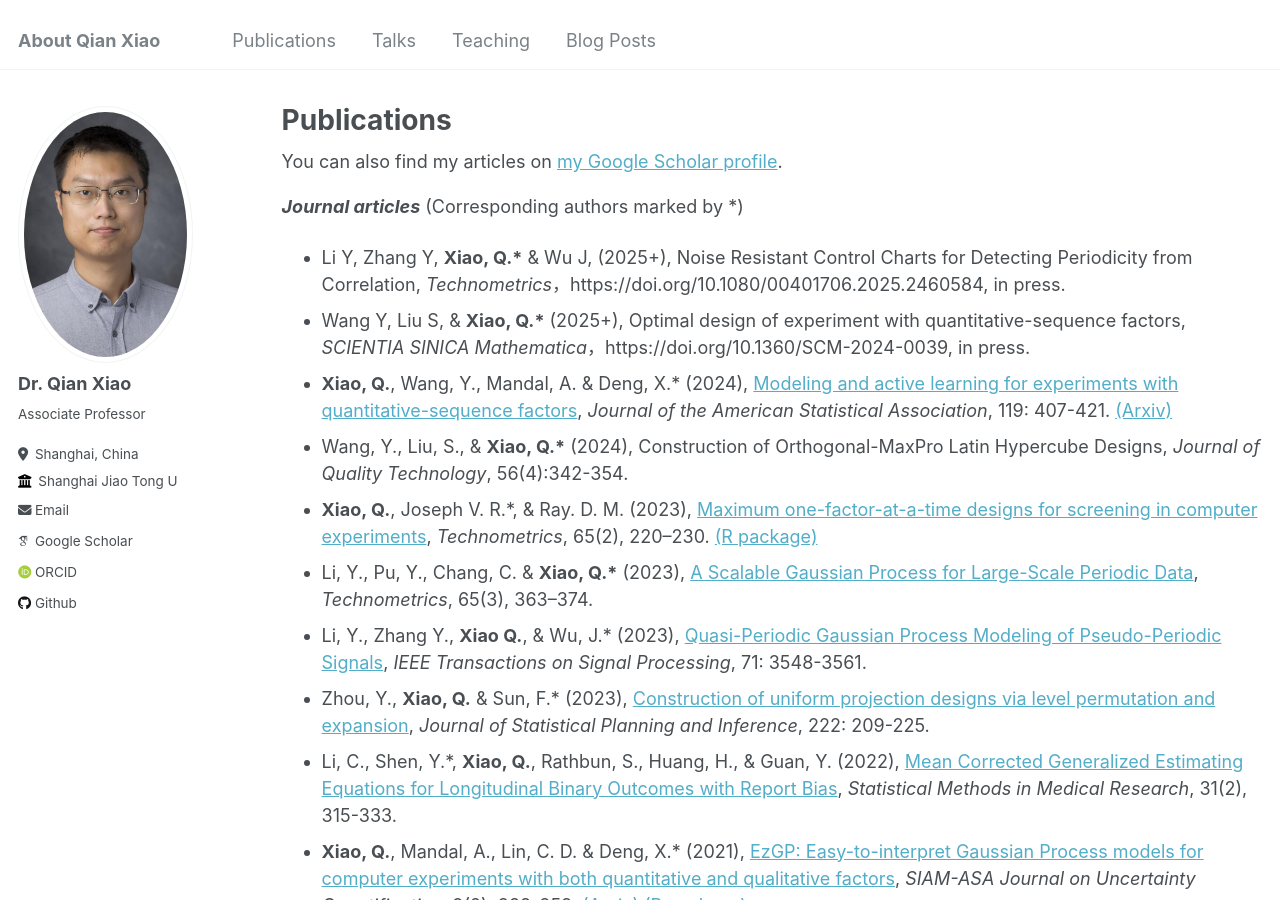
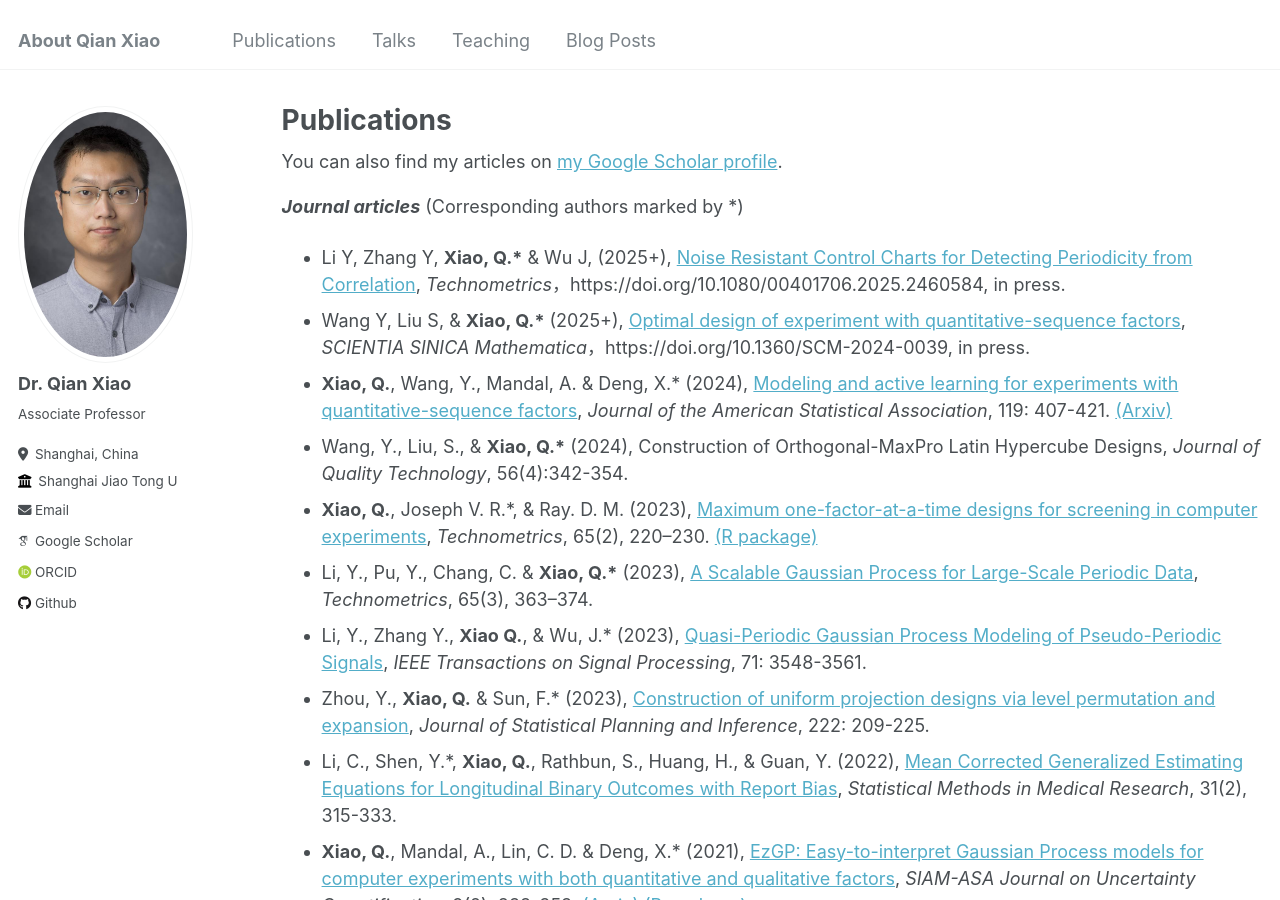
Before and after one commit to QXlab/QXlab.github.io, a Jekyll site: the page built from _pages/publications.md, in a window 1280 px wide and 900 px high. Built offline with Jekyll 4.4.1, drawn with Linux system fonts in a browser that asks for light colours; some web fonts are replaced; part of the change alters nothing that is shown.

```diff
--- a/_pages/publications.md
+++ b/_pages/publications.md
@@ -12,8 +12,8 @@ author_profile: true
 ***Journal articles***
 (Corresponding authors marked by \*)
 
-* Li Y, Zhang Y,  __Xiao, Q.*__ & Wu J, (2025+), Noise Resistant Control Charts for Detecting Periodicity from Correlation, _Technometrics_，https://doi.org/10.1080/00401706.2025.2460584, in press.
-* Wang Y, Liu S, & __Xiao, Q.*__ (2025+), Optimal design of experiment with quantitative-sequence factors, _SCIENTIA SINICA Mathematica_，https://doi.org/10.1360/SCM-2024-0039, in press.
+* Li Y, Zhang Y,  __Xiao, Q.*__ & Wu J, (2025+), [Noise Resistant Control Charts for Detecting Periodicity from Correlation](https://www.tandfonline.com/doi/full/10.1080/00401706.2025.2460584), _Technometrics_，https://doi.org/10.1080/00401706.2025.2460584, in press.
+* Wang Y, Liu S, & __Xiao, Q.*__ (2025+), [Optimal design of experiment with quantitative-sequence factors](https://arxiv.org/abs/2502.03241), _SCIENTIA SINICA Mathematica_，https://doi.org/10.1360/SCM-2024-0039, in press.
 * __Xiao, Q.__, Wang, Y., Mandal, A. & Deng, X.\* (2024), [Modeling and active learning for experiments with quantitative-sequence factors](https://www.tandfonline.com/doi/full/10.1080/01621459.2022.2123335), _Journal of the American Statistical Association_, 119: 407-421. [(Arxiv)](https://arxiv.org/abs/2209.02644)
 * Wang, Y., Liu, S., & __Xiao, Q.\*__ (2024), Construction of Orthogonal-MaxPro Latin Hypercube Designs, _Journal of Quality Technology_,  56(4):342-354.
 * __Xiao, Q.__, Joseph V. R.\*, & Ray. D. M. (2023), [Maximum one-factor-at-a-time designs for screening in computer experiments](https://www.tandfonline.com/doi/full/10.1080/00401706.2022.2141897), _Technometrics_, 65(2), 220–230. [(R package)](https://cran.r-project.org/web/packages/MOFAT/index.html)
```
